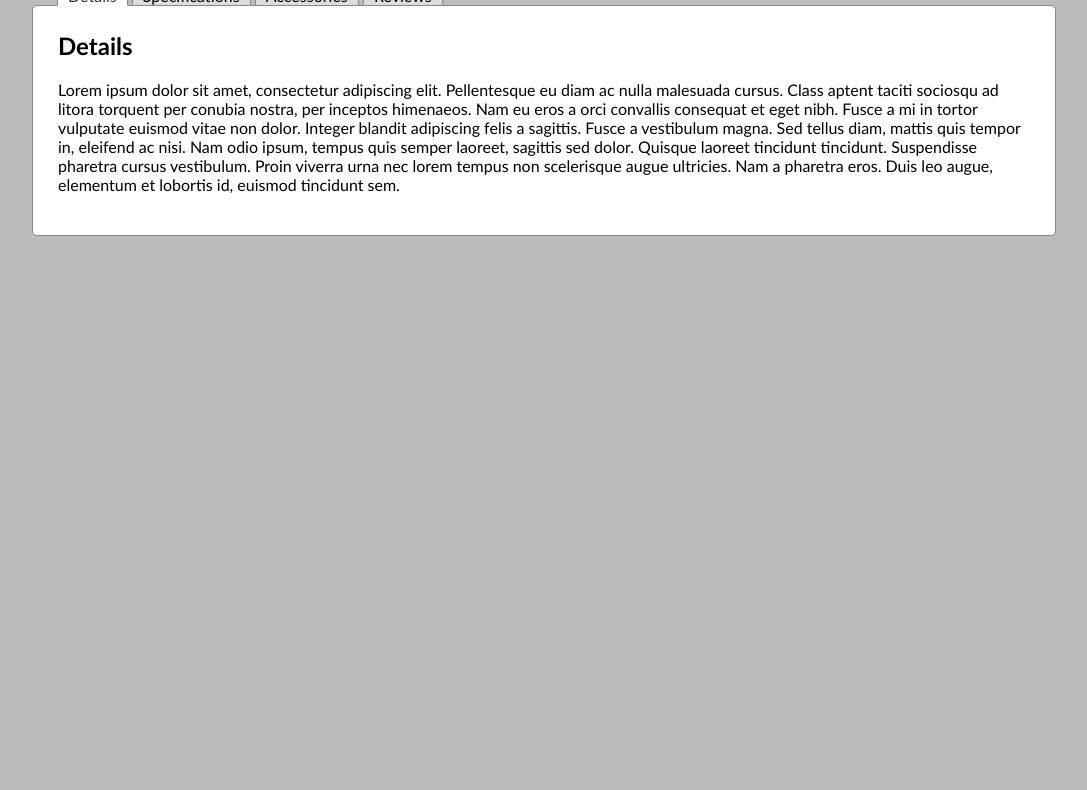
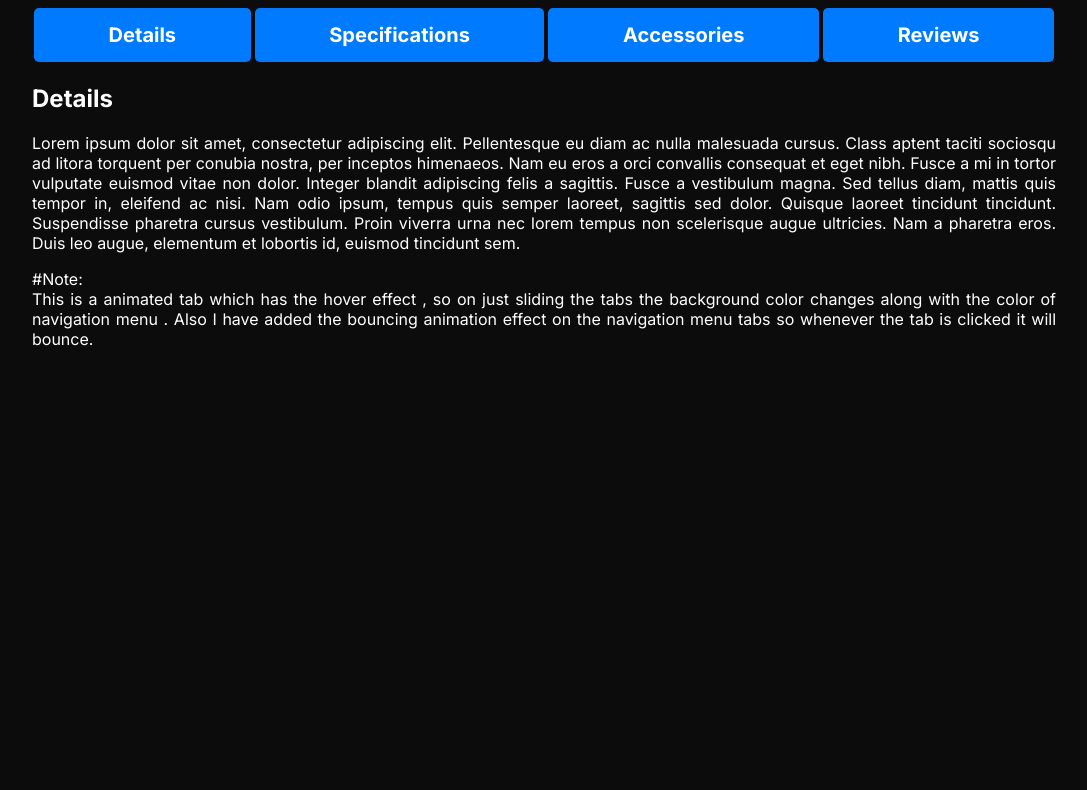
Before and after one commit to Suvamchauhan/PROJECT-2-motiongraphics-, a plain HTML site: page index.html in a window 1280 px wide. Shown: the part 96-886 px from the top of the page, without its empty margins (96-1183 px from the left). Drawn offline with nearby package versions, Linux system fonts and the light colour scheme.

Commit message:
finishing touch

```diff
--- a/css/tabs.css
+++ b/css/tabs.css
@@ -1,65 +1,87 @@
+
+@import url('https://fonts.googleapis.com/css2?family=Inter:wght@100..900&display=swap');
 body {
-	margin: 0;
-	padding: 0;
-	font: 1em "Trebuchet MS", verdana, arial, sans-serif; font-size: 100%;
-	background: #bbb;
+    font-family:"Inter", sans-serif ;
+    background-color: #0c0c0c;
+	color: #fff;
+    margin: 0;
+    padding: 0;
 }
 
-div.container {
-	margin: auto;
-	width: 80%;
+.container {
+    width: 80%;
+    margin: 0 auto;
+    padding: 20px;
 }
 
 h1 {
-	text-shadow: 0 1px 0 #eee;
+    text-align: center;
+    color: #faf5f5;
+}
 
+p{
+	text-align: justify;
 }
+
+.tabs {
+    margin-top: 20px;
+}
+
 ul.tabNavigation {
     list-style: none;
-    margin: 0 0 0 25px;
+    margin: 0;
     padding: 0;
+    display: flex;
+    justify-content: space-between;
 }
 
 ul.tabNavigation li {
-    display: inline;
-	margin: 0;
+    flex-grow: 1;
 }
 
 ul.tabNavigation li a {
-    padding: 10px 10px 0 10px;
-    background-color: #ddd;
-    color: #000;
+	font-size: 20px;
+	font-weight: bold;
+    display: block;
+    padding: 15px 0;
+    text-align: center;
+    background-color: #007bff;
+    color: #fff;
     text-decoration: none;
-	border: 1px solid #888;
-	border-top-right-radius: 5px;
-	border-top-left-radius: 5px;
+    border-radius: 5px;
+    transition: background-color 0.3s;
+	margin: 2px;
 }
 
 ul.tabNavigation li a:hover {
-	background-color: #eee;
+    background-color: #f6f8fa;
+    color: #0c0c0c;
+    transition: background-color 0.3s;
 }
 
-ul.tabNavigation li a.selected {
-    background-color: #FFF;
-    color: #333;
-	border-bottom: 1px solid #FFF;
-}
-
-ul.tabNavigation li a:focus {
-	outline: 0;
-}
-
-div.tabs > div {
-	padding: 25px;
-	border: 1px solid #888;
-    background-color: #FFF;
-	border-radius: 5px;
-}
-
-div.tabs > div h2 {
-	margin-top: 0;
+ul.tabNavigation li a.highlight:hover {
+    background-color: #f6f8fa;
+    color: #0c0c0c;
 }
 
 .waste {
-	min-height: 1000px;
+    height: 1000px;
 }
+
+/* styling for the bouncing animation */
+@keyframes bounce {
+    0%, 20%, 50%, 80%, 100% {
+        transform: translateY(0);
+    }
+    40% {
+        transform: translateY(-30px);
+    }
+    60% {
+        transform: translateY(-15px);
+    }
+}
+
+/* css the animation to the specific selected tab */
+ul.tabNavigation li a.selected {
+    animation: bounce 1s ease;
+}
--- a/index.html
+++ b/index.html
@@ -3,33 +3,51 @@
 <head>
     <meta charset="utf-8" />
     <title>Tabs</title>
+	<!-- added the fonts to make more better -->
+	<link rel="preconnect" href="https://fonts.googleapis.com">
+	<link rel="preconnect" href="https://fonts.gstatic.com" crossorigin>
+	<link href="https://fonts.googleapis.com/css2?family=Inter:wght@100..900&display=swap" rel="stylesheet">
 	<link rel="stylesheet" href="css/tabs.css" media="screen" />
 </head>
 <body id="page">
 	<div class="container">
-		<h1>Tabs</h1>
+		<h1>Animated Tabs</h1>
 	    <div class="tabs">
 	        <ul class="tabNavigation">
 	            <li><a href="#first">Details</a></li>
 	            <li><a href="#second">Specifications</a></li>
 	            <li><a href="#third">Accessories</a></li>
 	            <li><a href="#fourth">Reviews</a></li>
+				<div class="highLight"></div>
 	        </ul>
 	        <div id="first">
 	            <h2>Details</h2>
 	            <p>Lorem ipsum dolor sit amet, consectetur adipiscing elit. Pellentesque eu diam ac nulla malesuada cursus. Class aptent taciti sociosqu ad litora torquent per conubia nostra, per inceptos himenaeos. Nam eu eros a orci convallis consequat et eget nibh. Fusce a mi in tortor vulputate euismod vitae non dolor. Integer blandit adipiscing felis a sagittis. Fusce a vestibulum magna. Sed tellus diam, mattis quis tempor in, eleifend ac nisi. Nam odio ipsum, tempus quis semper laoreet, sagittis sed dolor. Quisque laoreet tincidunt tincidunt. Suspendisse pharetra cursus vestibulum. Proin viverra urna nec lorem tempus non scelerisque augue ultricies. Nam a pharetra eros. Duis leo augue, elementum et lobortis id, euismod tincidunt sem.</p>
+
+				<p>#Note:<br>
+				 This is a animated tab which has the hover effect , so on just sliding the tabs the background color changes along with the color of navigation menu . Also I have added the bouncing animation effect on the navigation menu tabs so whenever the tab is clicked it will bounce.</p>
 	        </div>
 	        <div id="second">
 	            <h2>Specifications</h2>
-	            <p>Phasellus eleifend, eros non blandit rutrum, massa orci elementum diam, sit amet cursus nisl tortor ac nunc. Suspendisse et enim eget enim luctus fermentum. Sed aliquam lacus luctus ligula suscipit placerat. Cras rutrum pellentesque ullamcorper. Nunc rhoncus euismod est, non accumsan nisl convallis in. Suspendisse ac enim non nisl tempus faucibus. Class aptent taciti sociosqu ad litora torquent per conubia nostra, per inceptos himenaeos. Nullam odio augue, blandit et volutpat id, varius eget orci. Morbi quis elit enim, at varius velit. Vestibulum fringilla ante vel odio suscipit eu facilisis massa porta. Maecenas accumsan libero vestibulum massa vehicula euismod. Maecenas lacinia sem at est pulvinar congue. Donec in est a elit vestibulum euismod. Donec in nisl nisl.</p>
+	            <p>Phasellus eleifend, eros non blandit rutrum, massa orci elementum diam, sit amet cursus nisl tortor ac nunc. Suspendisse et enim eget enim luctus fermentum. Sed aliquam lacus luctus ligula suscipit placerat. Cras rutrum pellentesque ullamcorper. Nunc rhoncus euismod est, non accumsan nisl convallis in. Suspendisse ac enim non nisl tempus faucibus. Class aptent taciti sociosqu ad litora torquent per conubia nostra, per inceptos himenaeos. Nullam odio augue, blandit et volutpat id, varius eget orci. Morbi quis elit enim, at varius velit. Vestibulum fringilla ante vel odio suscipit eu facilisis massa porta. Maecenas accumsan libero vestibulum massa vehicula euismod. Maecenas lacinia sem at est pulvinar congue. Donec in est a elit vestibulum euismod. Donec in nisl nisl. </p>
+
+				<p>#Note:<br>
+					This is a animated tab which has the hover effect , so on just sliding the tabs the background color changes along with the color of navigation menu . Also I have added the bouncing animation effect on the navigation menu tabs so whenever the tab is clicked it will bounce.</p>
+
 	        </div>
 	        <div id="third">
 	            <h2>Accessories</h2>
 	            <p>Fusce mattis semper neque, eget iaculis mi pellentesque nec. Donec ultrices ullamcorper lacus vel dignissim. Mauris mollis, tortor a tincidunt adipiscing, augue lorem rhoncus mi, vitae facilisis ligula mauris ac lacus. Praesent dignissim, est quis tincidunt elementum, mi arcu dapibus ligula, vitae feugiat felis sapien ac nisi. Aenean dignissim bibendum dolor in facilisis. Duis aliquet, dui ac tincidunt sodales, erat massa elementum velit, vel condimentum elit sapien sit amet enim. Suspendisse sed odio semper lorem eleifend mollis. Aenean laoreet ante nec mi porta in sodales est luctus. Pellentesque sed lacus vitae nisl blandit euismod. Proin rutrum tellus nec quam sodales et adipiscing tortor adipiscing. Phasellus lacus erat, tempor eu iaculis eget, faucibus vitae dolor. Aliquam fringilla imperdiet nisi, et tempor dolor tincidunt sit amet. Donec vitae neque id libero tincidunt rhoncus. Suspendisse at massa eget dui mollis vehicula.</p>
+
+				<p>#Note:<br>
+					This is a animated tab which has the hover effect , so on just sliding the tabs the background color changes along with the color of navigation menu . Also I have added the bouncing animation effect on the navigation menu tabs so whenever the tab is clicked it will bounce.</p>
 	        </div>
 	        <div id="fourth">
 	            <h2>Reviews</h2>
 	            <p>Suspendisse luctus mollis aliquam. Suspendisse potenti. Quisque a urna nisi. Praesent nisl turpis, aliquet vitae consequat eget, vestibulum nec nisl. Morbi tristique convallis lorem, ut tincidunt lacus mattis nec. In erat erat, tempus sed lacinia ac, fermentum sollicitudin sapien. Nulla facilisi. Vestibulum nec risus tortor, at venenatis lorem. Suspendisse potenti. Morbi accumsan tellus ut nulla elementum rhoncus. Ut tempor adipiscing dapibus.</p>
+
+				<p>#Note:<br>
+					This is a animated tab which has the hover effect , so on just sliding the tabs the background color changes along with the color of navigation menu . Also I have added the bouncing animation effect on the navigation menu tabs so whenever the tab is clicked it will bounce.</p>
 	        </div>
 	    </div><!-- end .tabs -->
 	</div><!-- end #container -->
--- a/js/tabs.js
+++ b/js/tabs.js
@@ -1,23 +1,47 @@
-// Tab Panels
-$(document).ready(function(){
-	// grab all container panel DIVs
+$(function () {
+    // Hide all tab contents except the first one
     var tabContainers = $('div.tabs > div');
-	// hide them all, then show the first one
     tabContainers.hide().filter(':first').show();
-	// set the first tab to class="selected"
+
+    // Set the first tab to class="selected"
     $('div.tabs ul.tabNavigation a:first').addClass('selected');
-	// add onclick handlers to all tabs
+
+    // Add onclick handlers to all tabs
     $('div.tabs ul.tabNavigation a').click(function(){
-		// hide all tabContainers
-		tabContainers.hide();
-		// show only the tabContainer with the ID that matches the href for the A that was clicked
-		//alert(this.hash);
-		tabContainers.filter(this.hash).show();
-		// remove class="selected" from all tabs
+        // Hide all tabContainers with slide animation
+        tabContainers.slideUp(300);
+        // Show only the tabContainer with the ID that matches the href for the A that was clicked
+        tabContainers.filter(this.hash).delay(300).slideDown(300);
+        // Remove class="selected" from all tabs
         $('div.tabs ul.tabNavigation a').removeClass('selected');
-		// set class="selected" on the tab that was just clicked
+        // Set class="selected" on the tab that was just clicked
         $(this).addClass('selected');
-		// stop following links
+        // Stop following links
         return false;
     });
+
+    // for the tab Panels
+    $('.tab-content').hide();
+
+    // Addding animations for additional tabs
+    $('#one').click(function() {
+        $('.tab-content').hide();
+        $('#th-tab-one').fadeIn('slow');
     });
+
+    $('#two').click(function() {
+        $('.tab-content').hide();
+        $('#th-tab-two').fadeIn('slow');
+    });
+
+    $('#three').click(function() {
+        $('.tab-content').hide();
+        $('#th-tab-three').fadeIn('slow');
+    });
+
+    // To add highlight effect on tab when clicked
+    $('.tabNavigation a').click(function() {
+        $('.tabNavigation a').removeClass('highlight');
+        $(this).addClass('highlight');
+    });
+});
```
Lines whose indentation alone changed are shown as unchanged.
